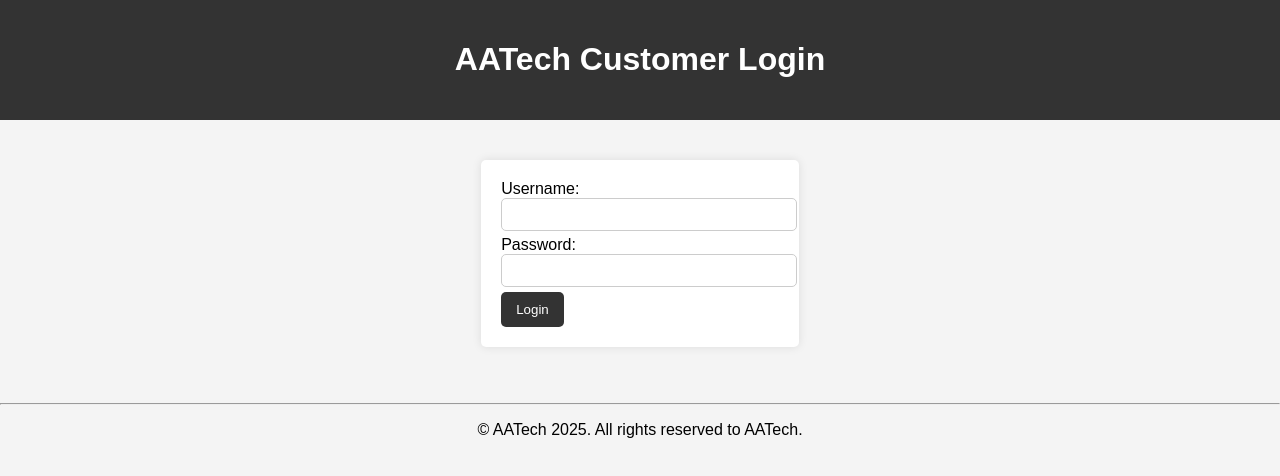
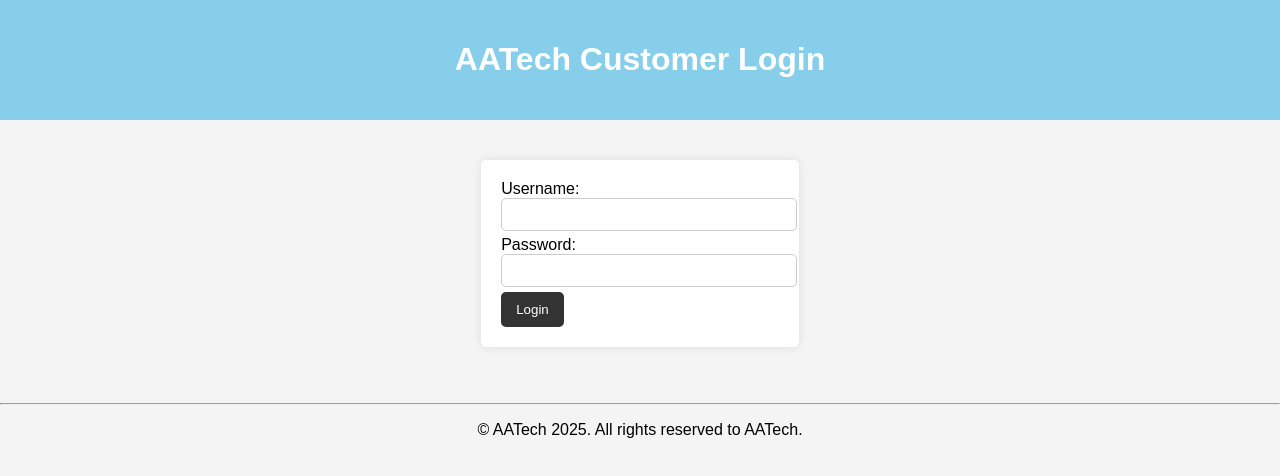
Before and after one commit to adamayliffe/customer-login, a plain HTML site: page index.html in a window 1280 px wide. Drawn offline with Linux system fonts and the light colour scheme.

Commit message:
Update style.css

```diff
--- a/style.css
+++ b/style.css
@@ -7,7 +7,7 @@ body {
 }
 
 header {
-    background-color: #333;
+    background-color: skyblue;
     color: white;
     padding: 20px;
 }
```
